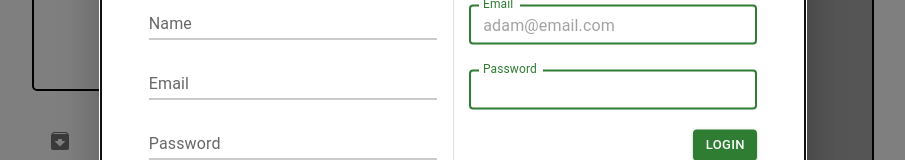
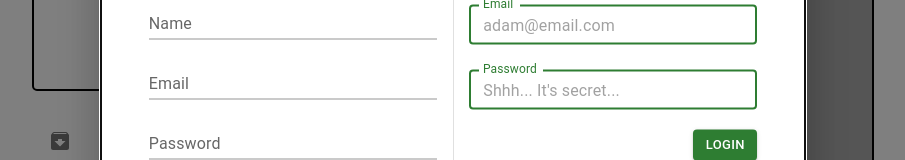
Before and after one commit to CaptDevil/notes-app, a React (Create React App) app in the folder client/: page / in a window 1280 px wide. Shown: the part 281-441 px from the top of the page, without its empty margins (187-1092 px from the left). Built offline with nearby package versions, Linux system fonts and the light colour scheme; no server answers.

Commit message:
minor designs

```diff
--- a/client/src/Components/Header.jsx
+++ b/client/src/Components/Header.jsx
@@ -90,7 +90,7 @@ function Header(props) {
                                 }
                             }}>
                                 <TextField fullWidth sx={{ marginTop: '25px' }} variant='outlined' type='email' color='success' focused size='small' label='Email' value={loginDetails.email} placeholder='adam@email.com' onChange={(e) => setLoginDetails({...loginDetails, email: e.target.value})} />
-                                <TextField fullWidth sx={{ marginTop: '25px' }} variant='outlined' type='password' color='success' focused size='small' label='Password' value={loginDetails.password} onChange={(e) => setLoginDetails({...loginDetails, password: e.target.value})} />
+                                <TextField fullWidth sx={{ marginTop: '25px' }} variant='outlined' type='password' color='success' focused size='small' label='Password' value={loginDetails.password} onChange={(e) => setLoginDetails({...loginDetails, password: e.target.value})} placeholder="Shhh... It's secret..." />
                                 <Button type='submit' sx={{ margin: '20px 0', float: 'right' }} size='small' variant='contained' color='success'>Login</Button>
                             </form>
                         </Paper>
```
